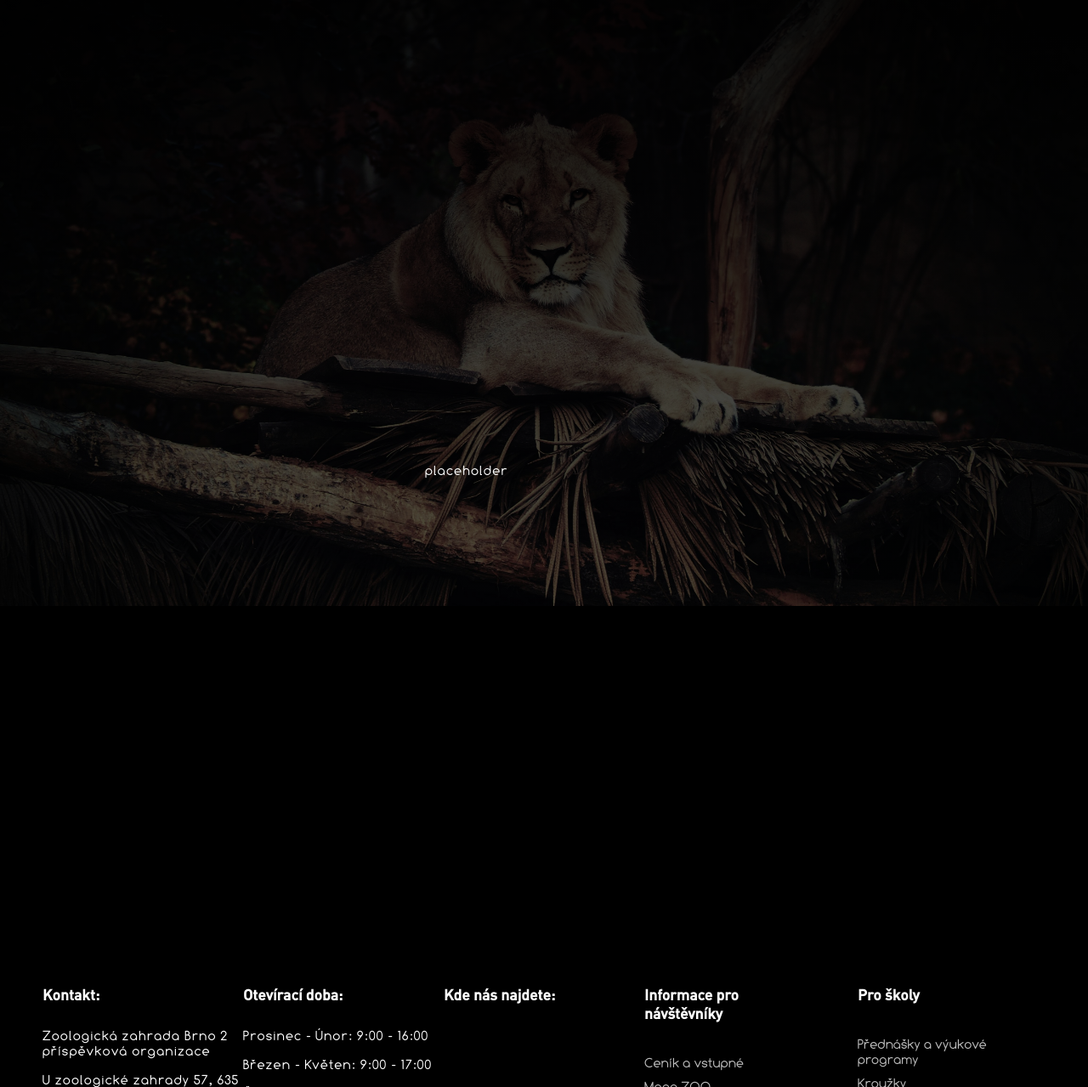
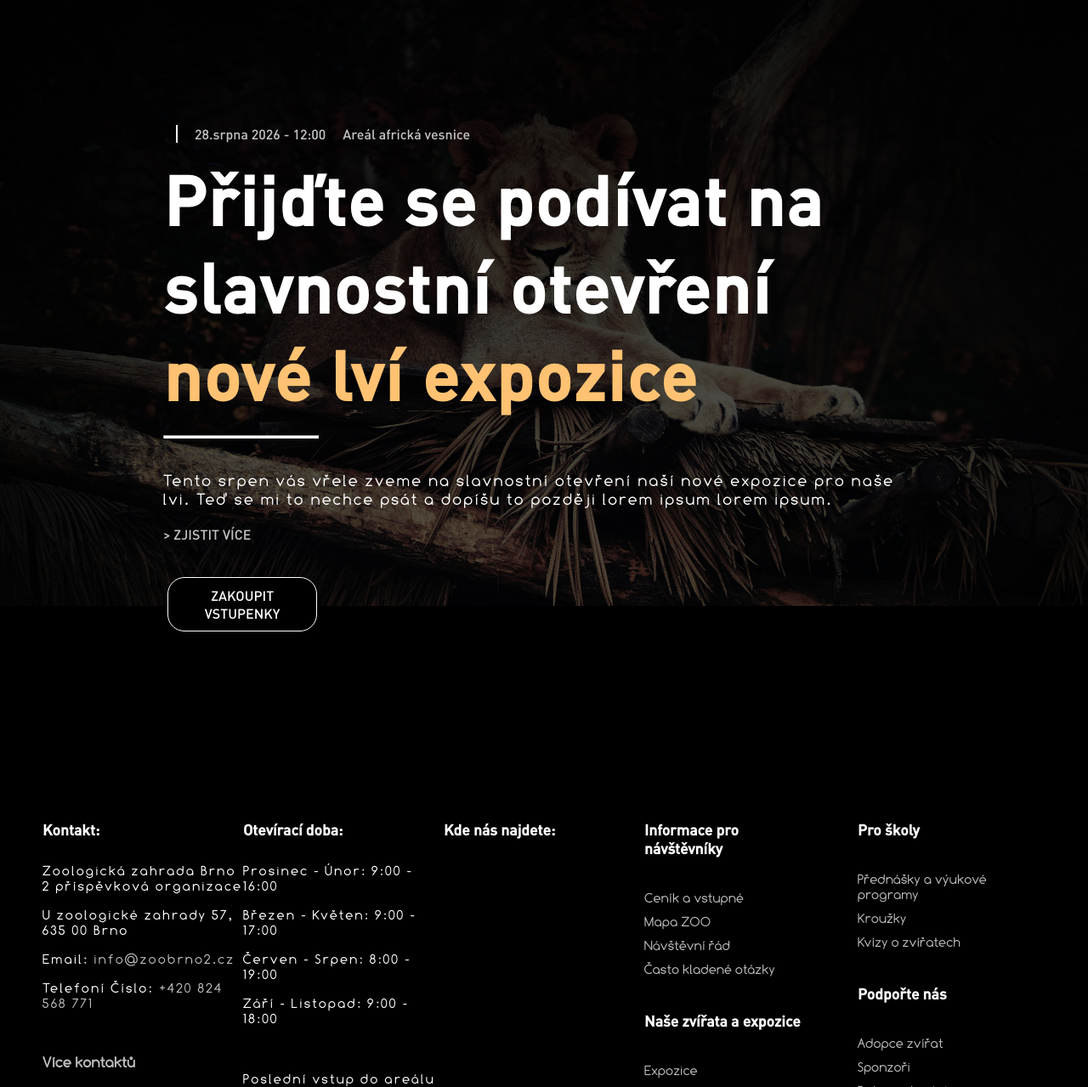
Before and after one commit to AnAzureNova/ZOO-Site-Project, a PHP site: page / in a window 1280 px wide. Shown: the part 140-1419 px from the top of the page at 85% size. Run offline with PHP 8.4, Linux system fonts and the light colour scheme; a map, chart or similar area stays blank; some libraries are stand-ins or nearby versions.

Commit message:
Main page title card wip

```diff
--- a/STYLE/global.css
+++ b/STYLE/global.css
@@ -18,10 +18,12 @@ body{
 p{
     font-size: 1rem;
     font-family: Comfortaa;
-    letter-spacing: 1px;
+    letter-spacing: 2px;
 }
 h1{
     font-size: 5rem;
+    font-family: DINPro;
+    letter-spacing: 2px;
     font-weight: bold;
 }
 h2{
--- a/STYLE/mainPage.css
+++ b/STYLE/mainPage.css
@@ -12,6 +12,65 @@ body {
     background-repeat: no-repeat;
     background-position: center top;
 }
-.temp{
-    padding: 500px;
+.main_event_big{
+    display: flex;
+    flex-direction: column;
+    padding: 3% 10%;
+    margin: 5%;
+    /*background-color: #00000091;*/
+    border-radius: 50px;
 }
+.main_event_big h1{
+    padding: 0;
+    margin: 0;
+}
+.main_event_big p{
+    font-size: 1.2rem;
+}
+.main_event_big span{
+    color: #ffc272;
+}
+.main_event_big a{
+    color: #c5c5c5;
+    text-decoration: none;
+    transition: cubic-bezier(0.075, 0.82, 0.165, 1) 300ms;
+}
+.main_event_big a:hover{
+    color: #ffc272;
+}
+.main_event_big hr{
+    margin: 20px 0;
+    width: 20%;
+    padding: 1px;
+    background-color: #fff;
+}
+.main_event_big #buyRedirect{
+    font-family: DINPro;
+    text-align: center;
+    color: #fff;
+    background-color: #000000;
+    border: solid white 1px;
+    border-radius: 20px;
+    width: 15%;
+    padding: 10px 20px;
+    margin: 40px 5px;
+}
+.main_event_big #buyRedirect:hover{
+    color: #ffc272;
+    border: solid #ffc272 1px;
+    scale: 110%;
+    transform: rotate(1deg);
+}
+.main_event_big_info{
+    display: flex;
+    width: 40%;
+    padding: 15px;
+    gap: 20px;
+}
+.main_event_big_info:hover{
+    scale: 110%;
+    transition: cubic-bezier(0.075, 0.82, 0.165, 1) 300ms;
+}
+.main_event_big_info span{
+    border: solid #ffffff 1px;
+}
--- a/index.html
+++ b/index.html
@@ -118,8 +118,15 @@
 <!--MAIN-->
     <main>
         <section>
-            <div class="temp">
-                <p>placeholder</p>
+            <div class="main_event_big">
+                <div class="main_event_big_info">
+                    <span></span><a href="">28.srpna 2026 - 12:00</a><a href="s">Areál africká vesnice</a>
+                </div>
+                <h1>Přijďte se podívat na slavnostní otevření <span>nové lví expozice</span></h1>
+                <hr>
+                <p>Tento srpen vás vřele zveme na slavnostní otevření naší nové expozice pro naše lvi. Teď se mi to nechce psát a dopíšu to později lorem ipsum lorem ipsum.</p>
+                <a href="">> ZJISTIT VÍCE</a>
+                <a id="buyRedirect" href="">ZAKOUPIT VSTUPENKY</a>
             </div>
             <article>
 
```
Also changed, not shown: HTML/Vstupne.html (+9 -7 lines).
